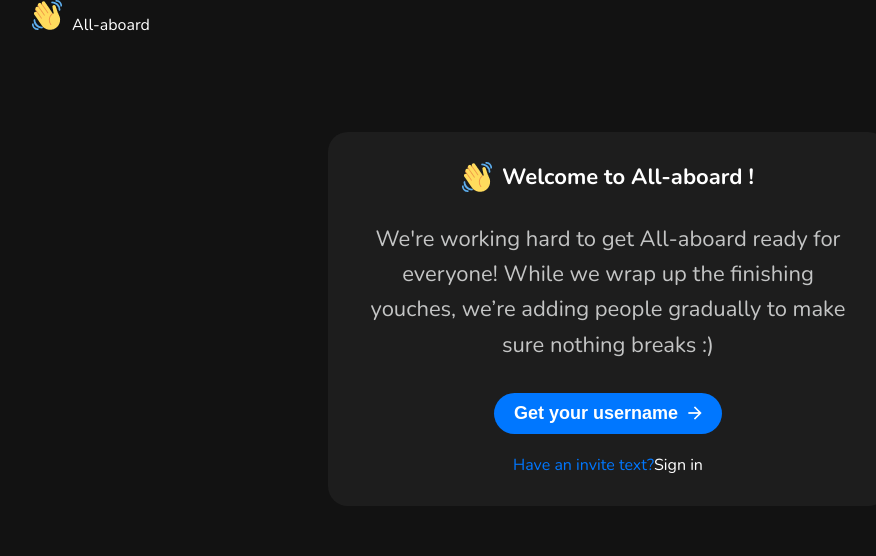
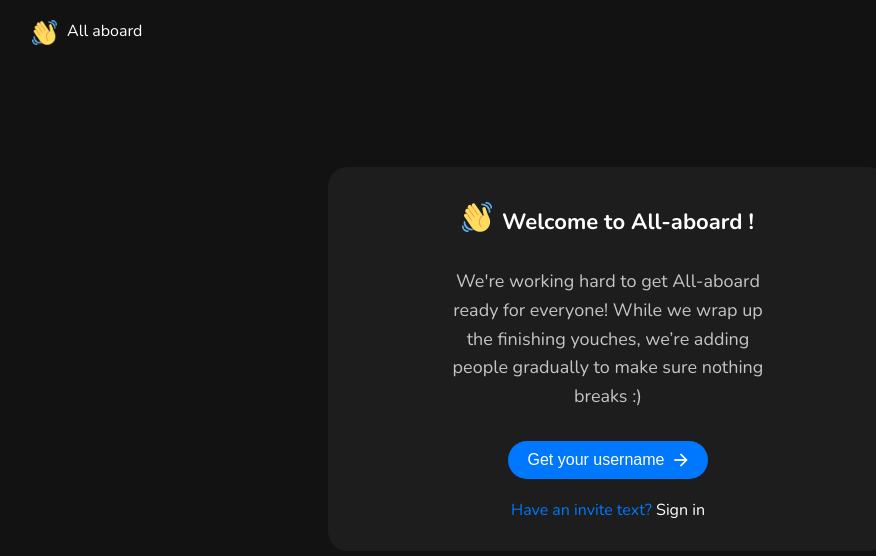
Before and after one commit to prabhat1001/All-aboard, a React (Create React App) app in the folder frontend/: page / in a window 1280 px wide. Shown: the top 556 px of the page, without its empty margins (32-908 px from the left). Built offline with nearby package versions, Linux system fonts and the light colour scheme.

Commit message:
change and correction in frontend part

```diff
--- a/frontend/src/Pages/Home/Home.jsx
+++ b/frontend/src/Pages/Home/Home.jsx
@@ -15,13 +15,14 @@
     <div className={styles.cardWrapper}>
       <Card title="Welcome to All-aboard !" icon="logo">
         <p className={styles.text}>                     {/*children */}
-          We're working hard to get All-aboard ready for everyone! While we wrap up the finishing youches, we’re adding people gradually to make sure nothing breaks :)
+          We're working hard to get All-aboard ready for everyone!
+          While we wrap up the finishing youches, we’re adding people gradually to make sure nothing breaks :)
         </p>
         <div>
           <Button text="Get your username"/>
         </div>
         <div className={styles.signinWrapper}>
-          <span className={styles.hasInvite}>Have an invite text?</span>
+          <span className={styles.hasInvite}>Have an invite text? </span>
           {/* <Link style={signInLinkStyle} to="/login">Sign in</Link> */}
           Sign in
         </div>
--- a/frontend/src/Pages/Home/Home.module.css
+++ b/frontend/src/Pages/Home/Home.module.css
@@ -1,10 +1,14 @@
 .text {
-    font-size: 22px;
+    font-size: 18px;
     line-height: 1.6;
     color: #c4c5c5;
     margin-bottom: 30px;
+    margin-left: 80px;
+    margin-right: 80px;
 }
-
+Button{
+    font-size: 0.1rem;
+}
 .cardWrapper {
     display: flex;
     align-items: center;
--- a/frontend/src/components/shared/Button/Button.module.css
+++ b/frontend/src/components/shared/Button/Button.module.css
@@ -7,14 +7,14 @@
     align-items: center;
     margin: 0 auto;
     color: white;
-    font-size: 18px;
-    font-weight: bold;
+    font-size: 1rem;
+    font-weight: 400;
     border-radius: 50px;
     cursor: pointer;
-    transition: all .3s ease-in-out;
+    transition: all ;
 }
 .button:hover {
-    background: #0f3c5a;
+    background: #38afff;
 
 }
 .arrow {
--- a/frontend/src/components/shared/Card/Card.module.css
+++ b/frontend/src/components/shared/Card/Card.module.css
@@ -19,6 +19,7 @@
     font-size: 22px;
     font-weight: bold;
     margin-left: 10px;
+    margin-top: 10px;
 }
 
 .text {
--- a/frontend/src/components/shared/Navigation/Navigation.jsx
+++ b/frontend/src/components/shared/Navigation/Navigation.jsx
@@ -18,8 +18,7 @@
     <nav className={`${styles.navbar} container`}>
       {/* <Link style={brandStyle} to="/"> */}
         <img src="/images/logo.png" alt="logo" />
-        <span style={logoText
-        }>All-aboard</span>
+        <span style={logoText}>All aboard</span>
       {/* </Link> */}
     </nav>
 
--- a/frontend/src/components/shared/Navigation/Navigation.module.css
+++ b/frontend/src/components/shared/Navigation/Navigation.module.css
@@ -1,3 +1,17 @@
-navbar {
-    padding: 20px 0;
+nav{
+    padding: 20px;
+    /* height: 40px;  */
+    width: 100%;
+    /* background-color: #00ffff;  */
+
+
 }
+nav img{
+    width: 25px;
+    height: 25px;
+}
+nav span{
+    position: absolute;
+    width: 192px;
+    height: 31px;
+}
```
